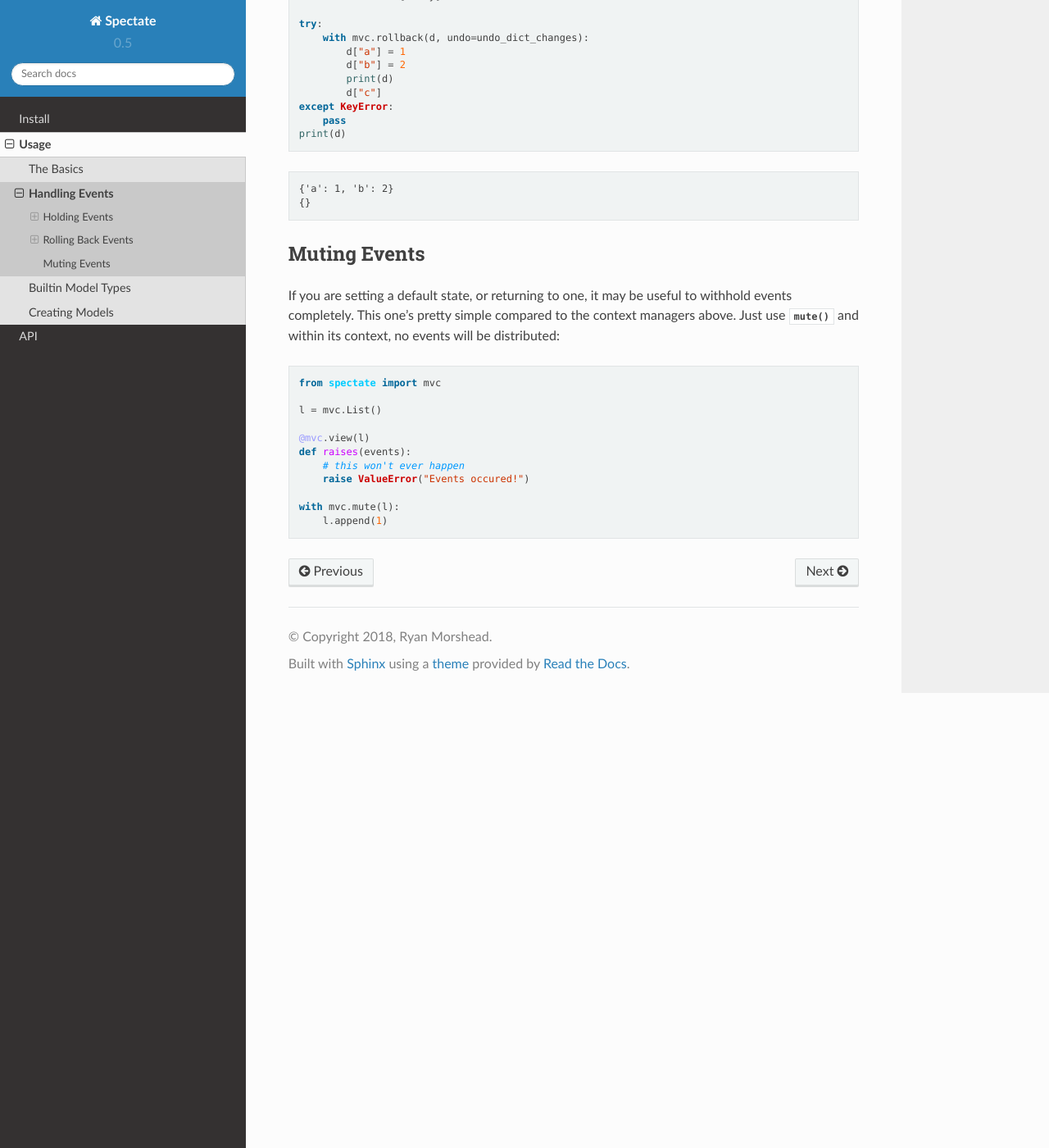
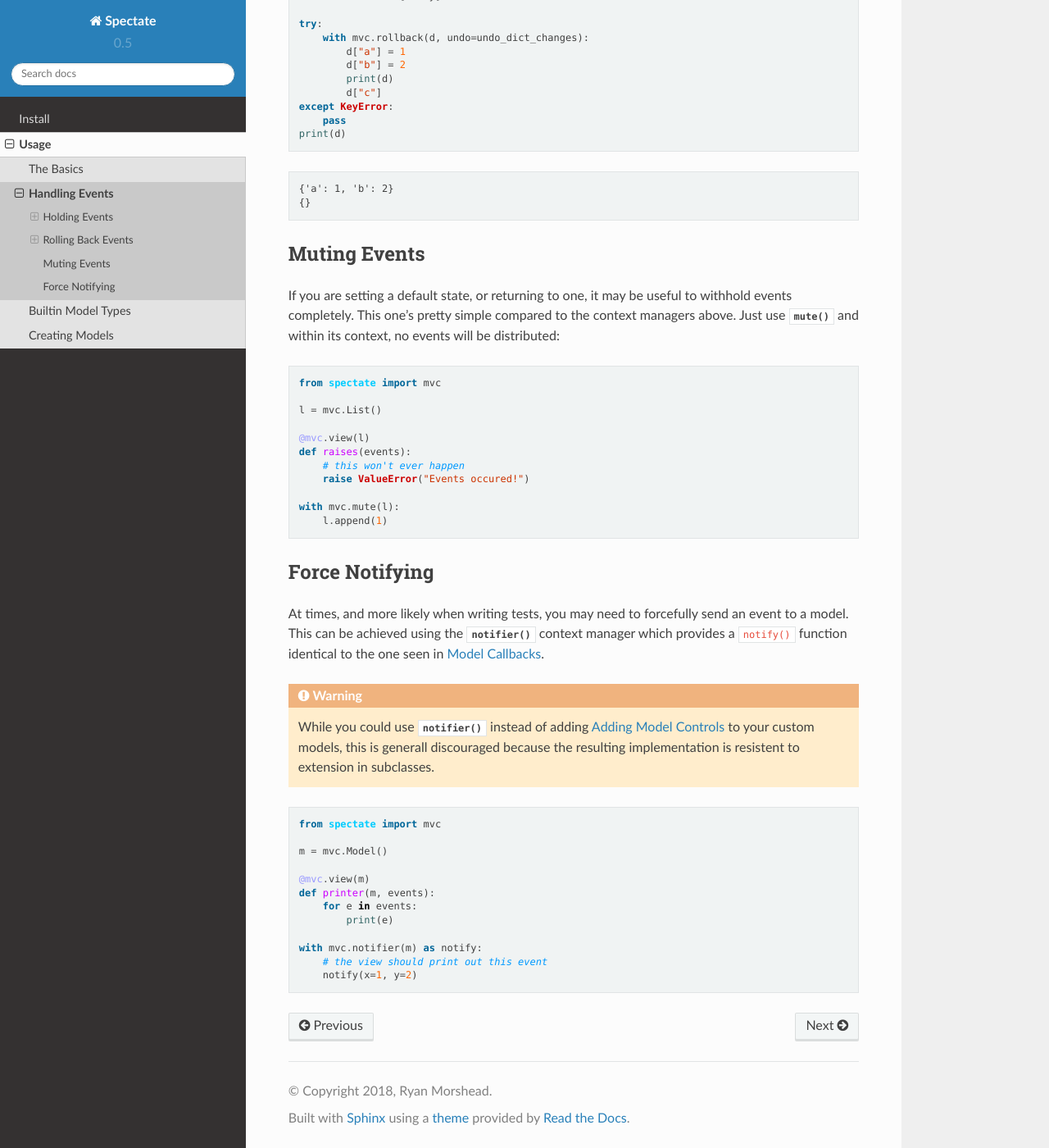
Before and after one commit to rmorshea/spectate, a Sphinx documentation site: the page built from docs/source/usage/events.rst, in a window 1280 px wide and 1400 px high, scrolled down 2206 px. Shown: the whole window at 82% size. Built offline with Sphinx 7.4.7 and the Read the Docs theme 2.0.0, drawn with Linux system fonts in a browser that asks for light colours; pages that are not in the unit, such as notebooks, are missing from menus.

Commit message:
enhance documentation

```diff
--- a/docs/source/api/spectate.rst
+++ /dev/null
@@ -1,5 +0,0 @@
-Core Watchable Types
-====================
-
-.. automodule:: spectate.core
-    :members:
--- a/docs/source/usage/events.rst
+++ b/docs/source/usage/events.rst
@@ -158,3 +158,33 @@ be distributed:
 
     with mvc.mute(l):
         l.append(1)
+
+
+Force Notifying
+---------------
+
+At times, and more likely when writing tests, you may need to forcefully send an event
+to a model. This can be achieved using the :func:`~spectate.base.notifier` context
+manager which provides a ``notify()`` function identical to the one seen in
+:ref:`Model Callbacks`.
+
+.. warning::
+
+    While you could use :func:`~spectate.base.notifier` instead of adding
+    :ref:`Adding Model Controls` to your custom models, this is generall discouraged
+    because the resulting implementation is resistent to extension in subclasses.
+
+.. code-block:: python
+
+    from spectate import mvc
+
+    m = mvc.Model()
+
+    @mvc.view(m)
+    def printer(m, events):
+        for e in events:
+            print(e)
+
+    with mvc.notifier(m) as notify:
+        # the view should print out this event
+        notify(x=1, y=2)
--- a/requirements.txt
+++ b/requirements.txt
@@ -9,6 +9,7 @@ funcsigs;python_version<"3.6"
 # Distribution
 # ============
 twine
+wheel
 cmarkgfm
 
 # Documentation
```
Also changed, not shown: other parts of docs/source/usage/events.rst (+5 -5 lines), docs/source/api.rst (added, +17 -0 lines), docs/source/api/index.rst (deleted, +0 -11 lines), docs/source/api/mvc.rst (deleted, +0 -14 lines), docs/source/usage/basics.rst (+28 -8 lines), docs/source/usage/builtins.rst (+14 -14 lines), docs/source/usage/create-models.rst (+9 -9 lines), setup.cfg (added, +24 -0 lines), .travis.yml, 3 other files.
